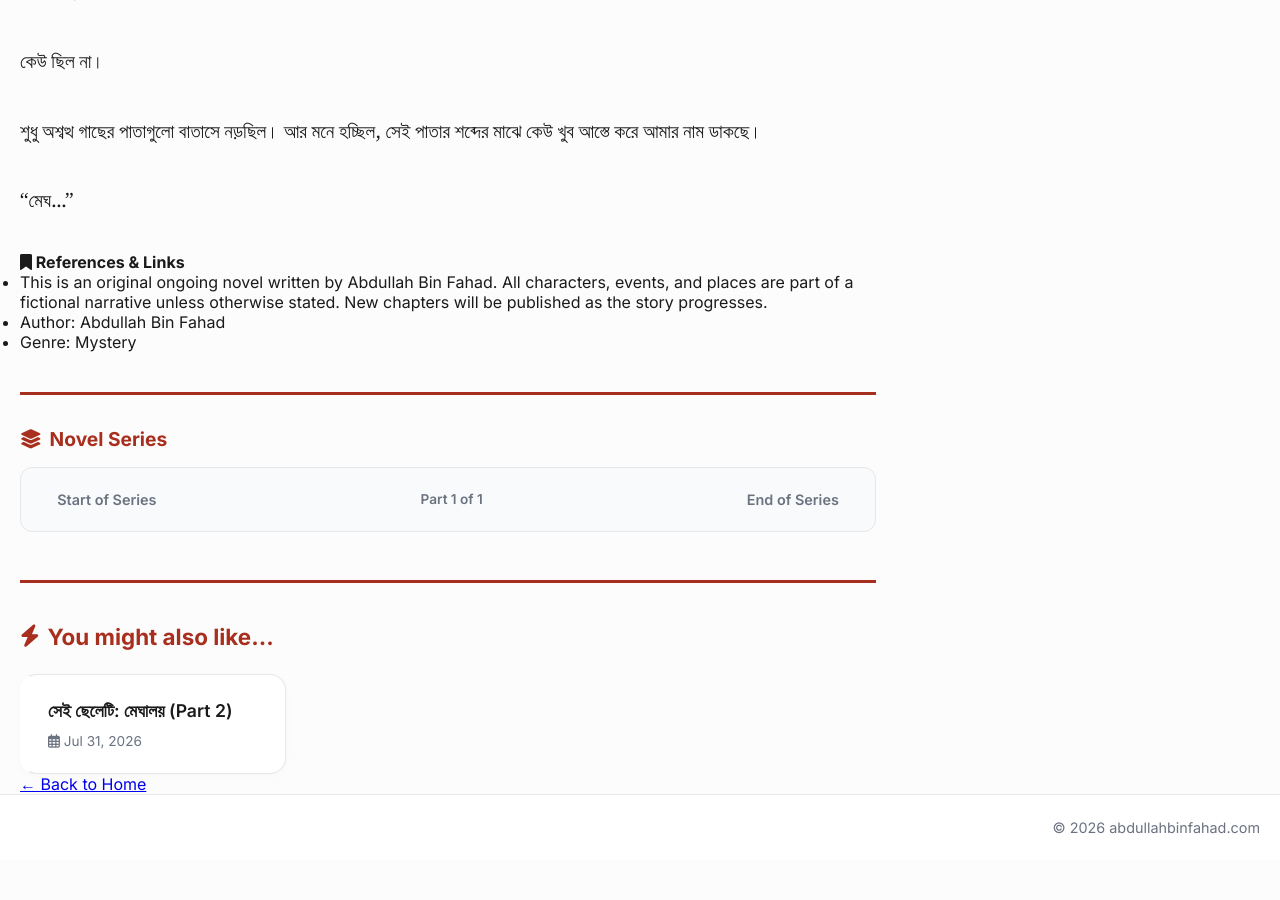
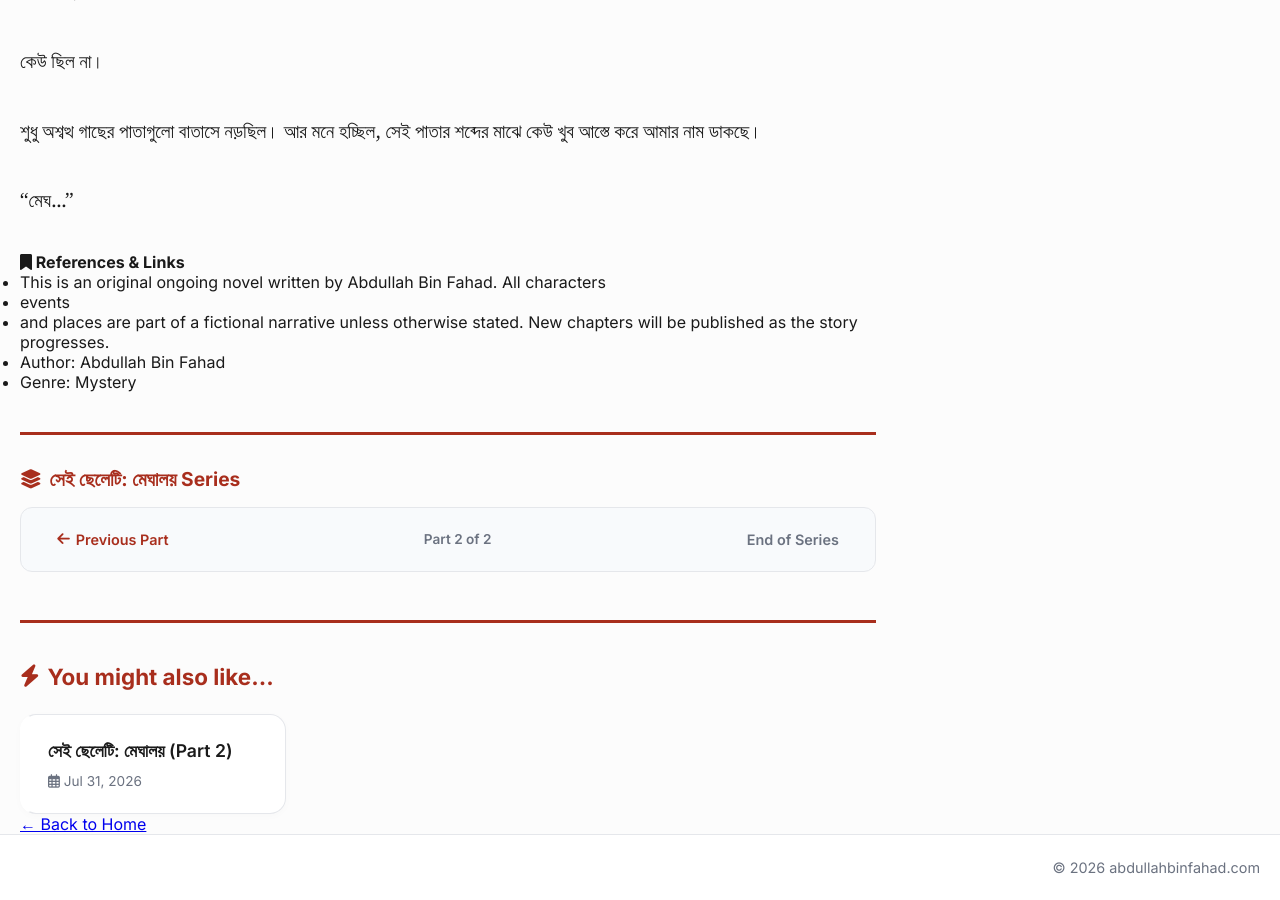
Before and after one commit to abdullahbinfahad/writings, a Jekyll site: the page built from _posts/2026-07-31-seicheletimeghaloy.md, in a window 1280 px wide and 900 px high, scrolled down 1187 px. Built offline with Jekyll 4.4.1, drawn with Linux system fonts in a browser that asks for light colours; before the commit the page ends 2047 px from its top, so only the background shows below that; some of the changed text lies outside the part shown.

Commit message:
Updated post: সেই ছেলেটি: মেঘালয়

```diff
--- a/_posts/2026-07-31-seicheletimeghaloy.md
+++ b/_posts/2026-07-31-seicheletimeghaloy.md
@@ -3,13 +3,12 @@ layout: post
 title: "সেই ছেলেটি: মেঘালয়"
 date: 2026-07-31 16:50:00 +0800
 categories: ["Novel"]
-series: "Novel"
-chapter_name: "New Twist New Characters"
-badge: "Hot"
-author: "ABDULLAH BIN FAHAD"
-pinned: true
-keywords: "self improvement, critical thinking, discipline, productivity, success, growth mindset, abdullah bin fahad, life lessons, decision making, purpose, leadership"
-references: ["This is an original ongoing novel written by Abdullah Bin Fahad. All characters, events, and places are part of a fictional narrative unless otherwise stated. New chapters will be published as the story progresses.", "Author: Abdullah Bin Fahad", "Genre: Mystery"]
+series: "সেই ছেলেটি: মেঘালয়"
+chapter_name: "\"New Twist New Characters\""
+badge: "\"Hot\""
+author: "\"ABDULLAH BIN FAHAD\""
+keywords: "\"self improvement, critical thinking, discipline, productivity, success, growth mindset, abdullah bin fahad, life lessons, decision making, purpose, leadership\""
+references: ["This is an original ongoing novel written by Abdullah Bin Fahad. All characters", "events", "and places are part of a fictional narrative unless otherwise stated. New chapters will be published as the story progresses.", "Author: Abdullah Bin Fahad", "Genre: Mystery"]
 ---
 রূপসীর জন্মদিনের আয়োজনটা আমার কাছে সবসময় একটু অদ্ভুত লাগে। এত মানুষের ভিড়, হাসি, অভিনন্দন, ক্যামেরার আলো, দামি পোশাক আর সাজসজ্জার মাঝেও কোথাও যেন একটা অদৃশ্য শূন্যতা লুকিয়ে থাকে। হয়তো এটা শুধু আমার চোখের সমস্যা। আমি সবকিছুর মধ্যেই অস্বাভাবিক কিছু খুঁজে বের করার চেষ্টা করি।
 
```
